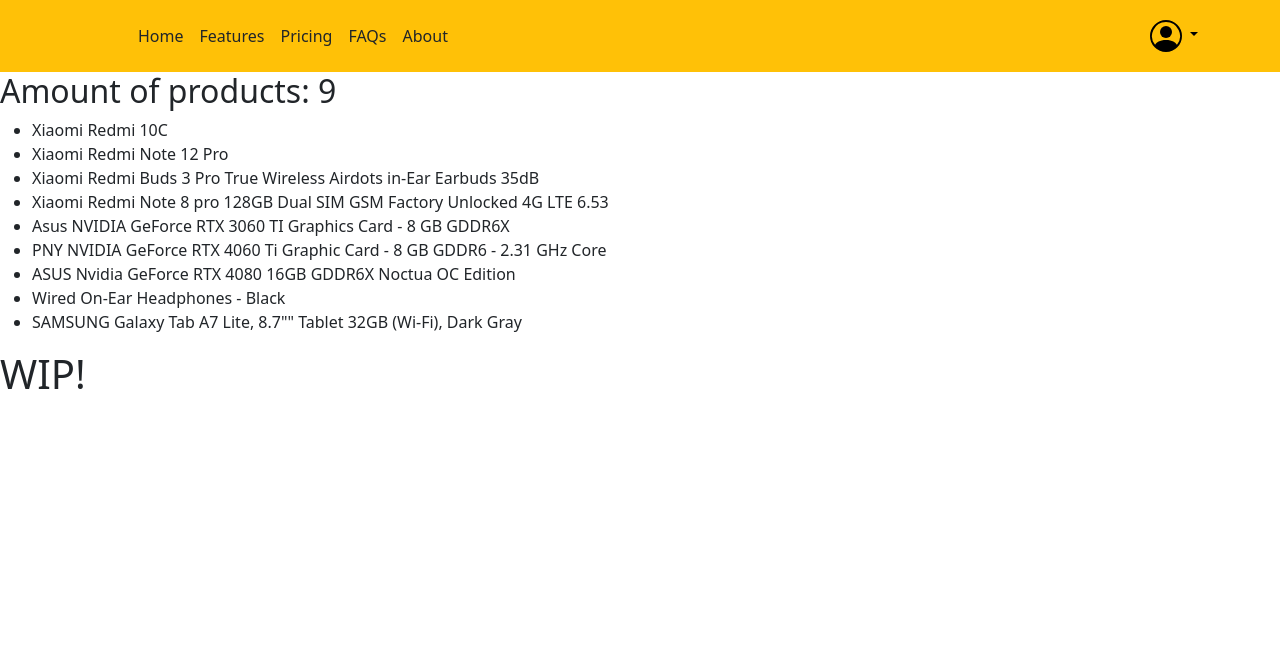
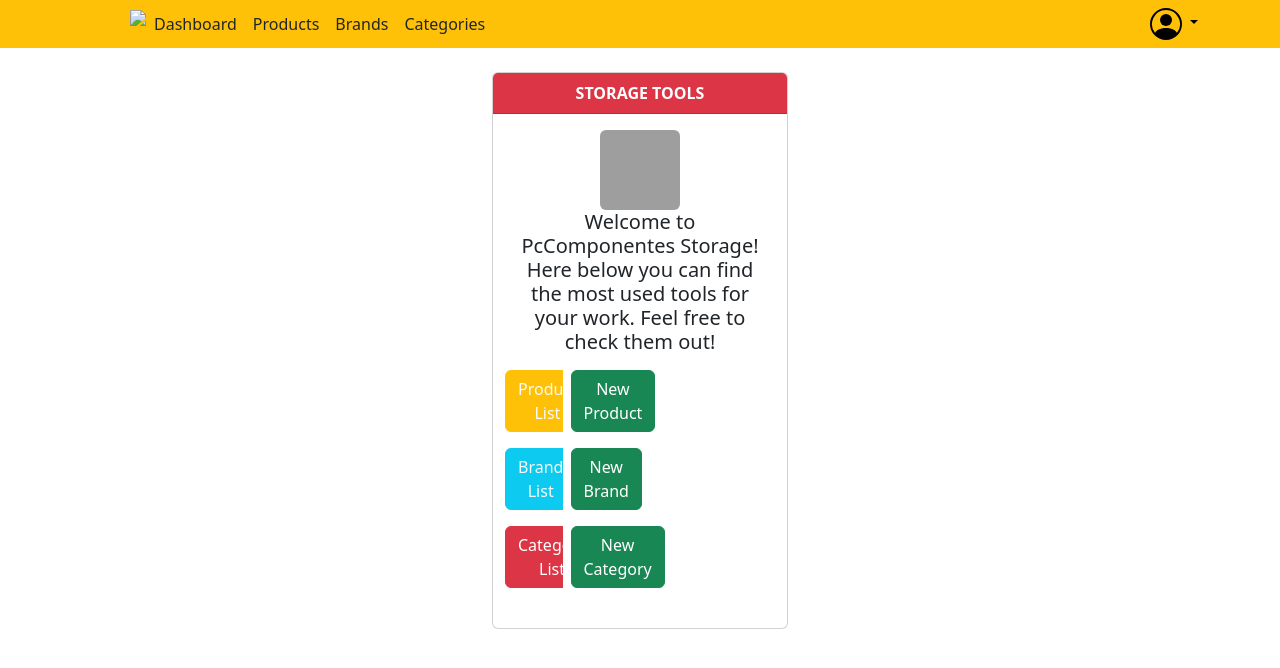
Before and after one commit to zNahuelz/pccomps_django, a Django app: page /dashboard/ in a window 1280 px wide. Shown: the top 668 px of the page. Run offline with Django 4.2, Linux system fonts and the light colour scheme; a user stored in the database is signed in; data comes from the database, SQL or seed files in the repository; both versions use the stored data as it was after the commit; some libraries are stand-ins or nearby versions; grey boxes are pictures that could not be loaded.

Commit message:
Added views for products, categories and brands

```diff
--- a/account/views.py
+++ b/account/views.py
@@ -3,7 +3,7 @@
 from django.views.generic.edit import CreateView
 from .forms import CustomUserCreationForm
 from django.shortcuts import render,redirect
-from .models import Product
+from .models import Product,Brand,Category
 
 class SignUpView(CreateView):
     form_class = CustomUserCreationForm
@@ -21,3 +21,39 @@
         return render(request, 'dashboard.html',context=context)
     else:
         return redirect('home')
+
+def Products(request):
+    if request.user.is_authenticated:
+        num_products = Product.objects.all().count()
+        products = Product.objects.all().order_by('stock')
+        context = {
+            'num_products': num_products,
+            'products': products,
+        }
+        return render(request, 'products.html',context=context)
+    else:
+        return redirect('home')
+
+def Brands(request):
+    if request.user.is_authenticated:
+        num_brands = Brand.objects.all().count()
+        brands = Brand.objects.all().order_by('name')
+        context = {
+            'num_brands': num_brands,
+            'brands': brands,
+        }
+        return render(request, 'brands.html',context=context)
+    else:
+        return redirect('home')
+
+def Categories(request):
+    if request.user.is_authenticated:
+        num_categories = Category.objects.all().count()
+        categories = Category.objects.all().order_by('name')
+        context = {
+            'num_categories': num_categories,
+            'categories': categories,
+        }
+        return render(request, 'categories.html',context=context)
+    else:
+        return redirect('home')
--- a/pccomponentes/urls.py
+++ b/pccomponentes/urls.py
@@ -17,7 +17,8 @@
 from django.contrib import admin
 from django.urls import path, include
 from django.views.generic.base import TemplateView
-from account.views import Dashboard
+from account.views import Dashboard,Products,Brands,Categories
+
 
 urlpatterns = [
     path('admin/', admin.site.urls),
@@ -25,4 +26,7 @@
     path("accounts/", include("account.urls")),
     path('',TemplateView.as_view(template_name='home.html'),name='home'),
     path('dashboard/',view=Dashboard,name='dashboard'),
+    path('products/',view=Products,name='products'),
+    path('brands/',view=Brands,name='brands'),
+    path('categories/',view=Categories,name='categories'),
 ]
--- a/templates/base.html
+++ b/templates/base.html
@@ -3,12 +3,12 @@
 <html>
 <head>
   <meta charset="utf-8">
-  <title>{% block title %}Django Auth Tutorial{% endblock %}</title>
+  <title>{% block title %}PCComponentes - Storage{% endblock %}</title>
   <link href="https://cdn.jsdelivr.net/npm/bootstrap@5.3.1/dist/css/bootstrap.min.css" rel="stylesheet" integrity="sha384-4bw+/aepP/YC94hEpVNVgiZdgIC5+VKNBQNGCHeKRQN+PtmoHDEXuppvnDJzQIu9" crossorigin="anonymous">
   <script src="https://cdn.jsdelivr.net/npm/bootstrap@5.3.1/dist/js/bootstrap.bundle.min.js" integrity="sha384-HwwvtgBNo3bZJJLYd8oVXjrBZt8cqVSpeBNS5n7C8IVInixGAoxmnlMuBnhbgrkm" crossorigin="anonymous"></script>
 </head>
 <body>
-  <header class="p-3 text-bg-warning">
+  <header class="p-1 text-bg-warning">
     <div class="container">
       <div class="d-flex flex-wrap align-items-center justify-content-center justify-content-lg-start">
         <a href="/" class="d-flex align-items-center mb-2 mb-lg-0 text-white text-decoration-none">
@@ -16,11 +16,11 @@
         </a>
 
         <ul class="nav col-12 col-lg-auto me-lg-auto mb-2 justify-content-center mb-md-0">
-          <li><a href="#" class="nav-link px-2 text-dark">Home</a></li>
-          <li><a href="#" class="nav-link px-2 text-dark">Features</a></li>
-          <li><a href="#" class="nav-link px-2 text-dark">Pricing</a></li>
-          <li><a href="#" class="nav-link px-2 text-dark">FAQs</a></li>
-          <li><a href="#" class="nav-link px-2 text-dark">About</a></li>
+          <li><img  src="https://cdn.pccomponentes.com/img/favicons/favicon.png" class="text-center"/></li>
+          <li><a href="{% url 'dashboard' %}" class="nav-link px-2 text-dark">Dashboard</a></li>
+          <li><a href="{% url 'products' %}" class="nav-link px-2 text-dark">Products</a></li>
+          <li><a href="{% url 'brands' %}" class="nav-link px-2 text-dark">Brands</a></li>
+          <li><a href="{% url 'categories' %}" class="nav-link px-2 text-dark">Categories</a></li>
         </ul>
 
         <div class="dropdown text-end">
--- a/templates/dashboard.html
+++ b/templates/dashboard.html
@@ -5,11 +5,35 @@
 
 {% block content %}
 
-<h2>Amount of products: {{num_products}}</h2>
-<ul>
-  {% for i in products %}
-  <li>{{ i.name }}</li>
-  {% endfor %}
-</ul>
-<h1>WIP!</h1>
+<div class="container mt-lg-4 col-md-3">
+  <div class="card mb-3">
+      <div class="card-header text-center fw-bold text-bg-danger">STORAGE TOOLS</div>
+      <div class="card-body">
+        <img
+        src="https://play-lh.googleusercontent.com/J01oXl4FLF-YOzINE17L7dDHr4w2EwlozqwyRTMJtNioaDUycuccWY1twuZsEUV5XTw"
+        class="rounded mx-auto d-block"
+        style="width: 80px; height: 80px"
+        alt="Logo"
+      />
+      <h2 class="text-center fw-light fs-5">Welcome to PcComponentes Storage! </br>Here below you can find the most used tools for your work. Feel free to check them out!</h2>
+
+        <div class="">
+      <table class="table table-borderless row ">
+        <tr class="row">
+          <td class="w-25"><a type="button" class="btn btn-warning text-light" href="{% url 'products' %}">Product List</a></td>
+          <td class="w-25"><a type="button" class="btn btn-success">New Product</a></td>
+        </tr>
+        <tr class="row">
+          <td class="w-25"><a type="button" class="btn btn-info text-light" href="{% url 'brands' %}">Brand List</a></td>
+          <td class="w-25"><a type="button" class="btn btn-success">New Brand</a></td>
+        </tr>
+        <tr class="row">
+          <td class="w-25"><a type="button" class="btn btn-danger" href="{% url 'categories' %}">Category List</a></td>
+          <td class="w-25"><a type="button" class="btn btn-success">New Category</a></td>
+        </tr>
+      </table>
+    </div>
+      </div>
+  </div>
+</div>
 {% endblock %}
```
Also changed, not shown: templates/brands.html (added, +33 -0 lines), templates/categories.html (added, +33 -0 lines), templates/products.html (added, +44 -0 lines), db.sqlite3.
